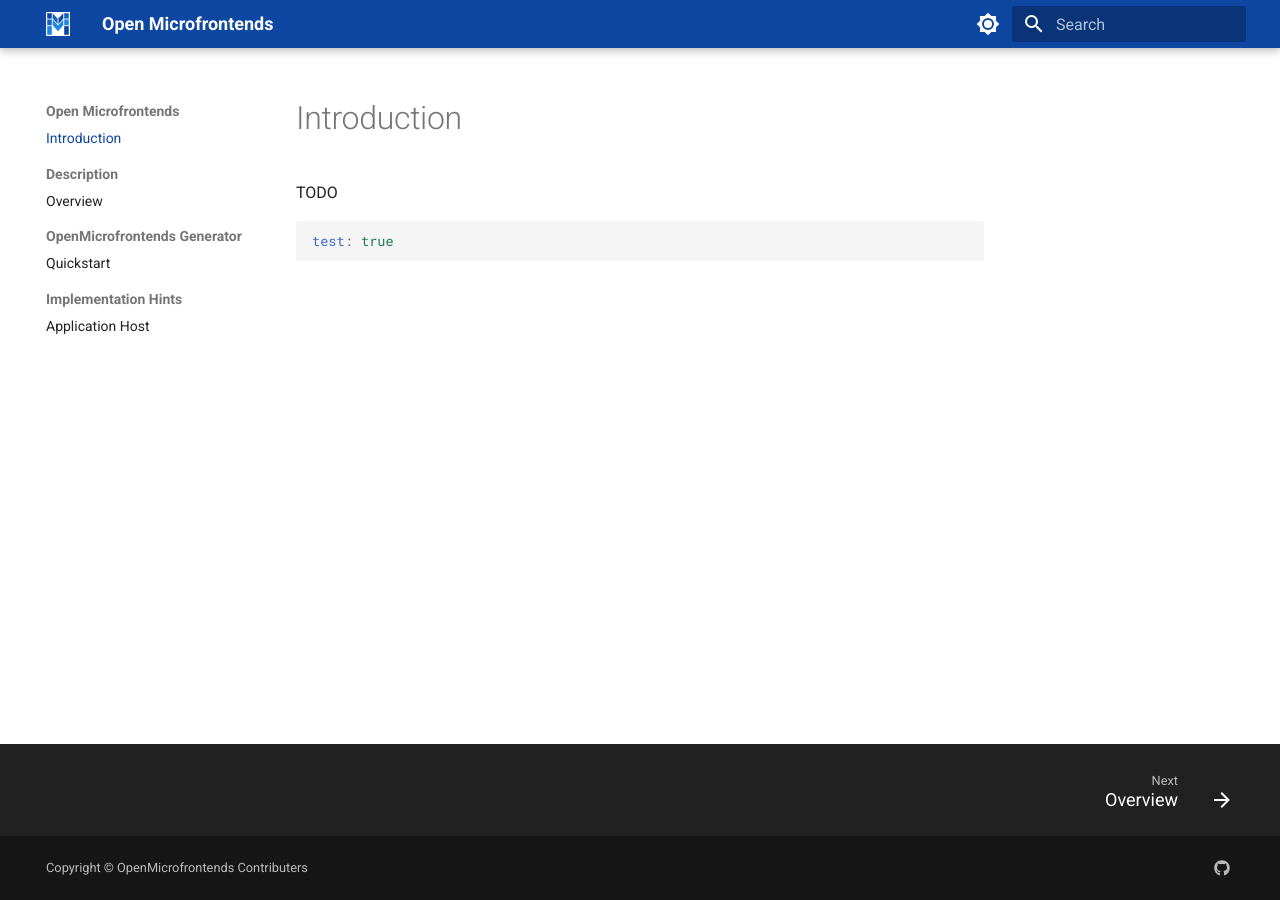
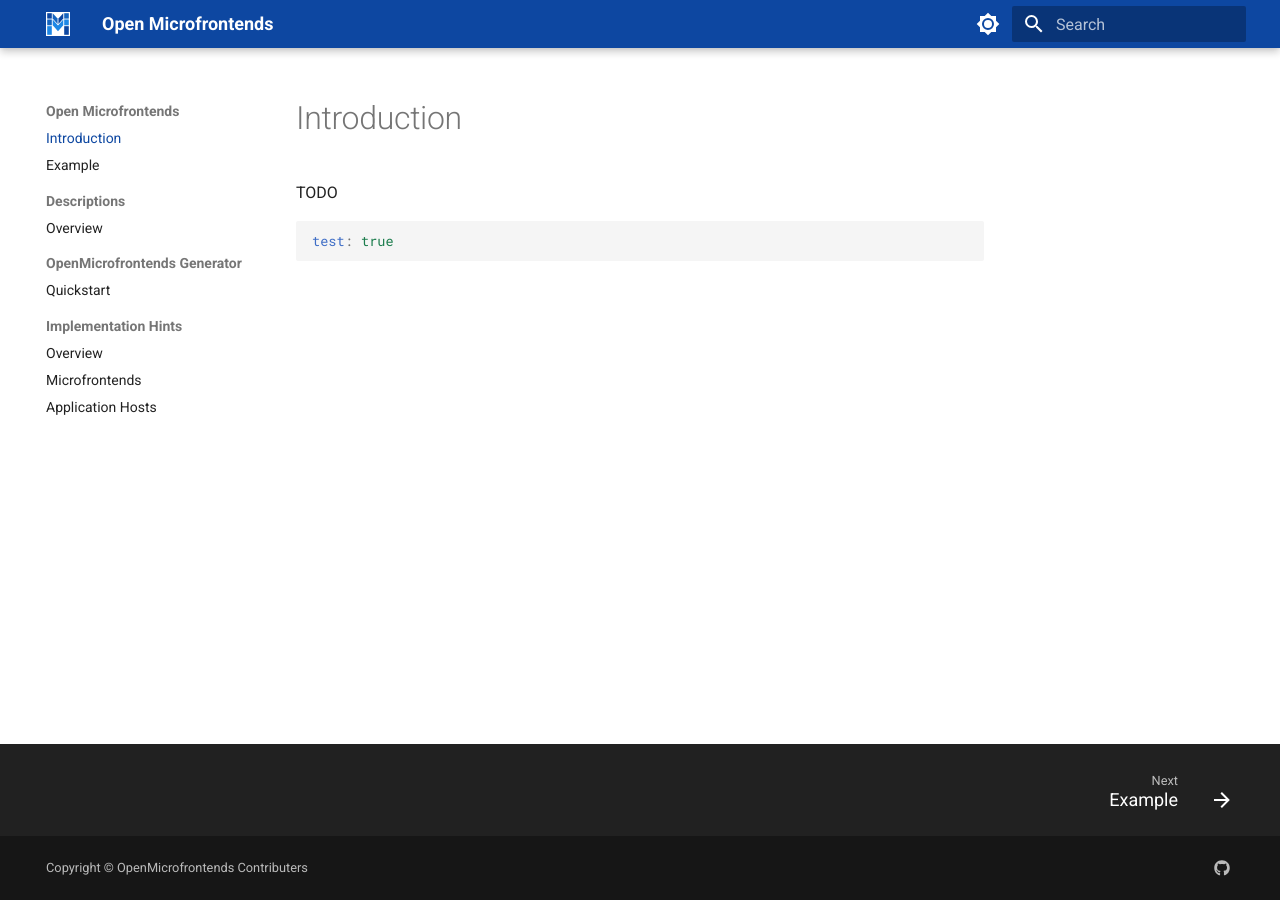
Before and after one commit to Open-Microfrontends/open-microfrontends.github.io, an MkDocs documentation site: the page built from docs/index.md, in a window 1280 px wide. Built offline with MkDocs 1.6.1 and Material for MkDocs 9.7.7, drawn with Linux system fonts in a browser that asks for light colours.

Commit message:
initial structure added

```diff
--- a/mkdocs.yml
+++ b/mkdocs.yml
@@ -2,12 +2,15 @@ site_name: Open Microfrontends
 site_url: https://www.open-microfrontends.org/
 nav:
 - Introduction: index.md
-- Description:
-  - Overview: description/overview.md
+- Example: example.md
+- Descriptions:
+  - Overview: descriptions/index.md
 - OpenMicrofrontends Generator:
-  - Quickstart: generator/quickstart.md
+  - Quickstart: generator/index.md
 - Implementation Hints:
-  - Application Host: implementation-hints/application-host.md
+  - Overview: implementation-hints/index.md
+  - Microfrontends: implementation-hints/microfrontends.md
+  - Application Hosts: implementation-hints/application-hosts.md
 theme:
   name: material
   logo: assets/logo.svg
```
Also changed, not shown: docs/description/overview.md (deleted, +0 -4 lines), docs/descriptions/index.md (added, +4 -0 lines), docs/example.md (added, +2 -0 lines), docs/generator/index.md (added, +4 -0 lines), docs/generator/quickstart.md (deleted, +0 -4 lines), docs/implementation-hints/application-host.md (deleted, +0 -4 lines), docs/implementation-hints/application-hosts.md (added, +4 -0 lines), docs/implementation-hints/index.md (added, +4 -0 lines), docs/implementation-hints/microfrontends.md (added, +4 -0 lines).
